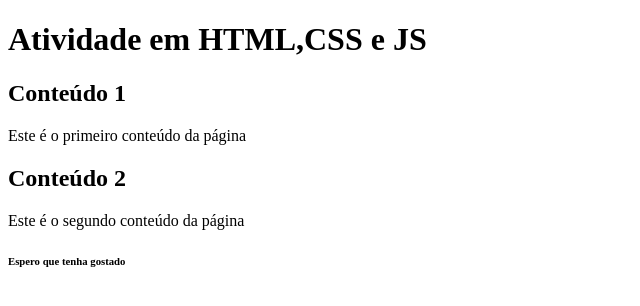
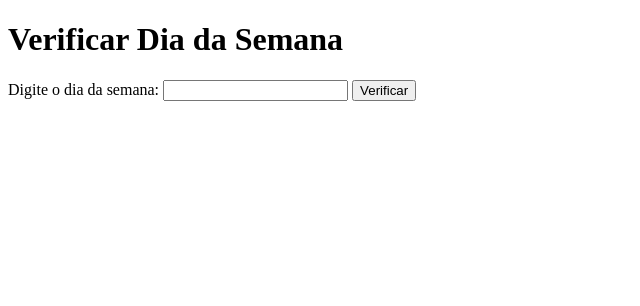
Before and after one commit to Igor-franco05/JavaScript, a plain HTML site: page index.html in a window 1280 px wide. Shown: the whole page, without its empty margins (0-640 px from the left). Drawn offline with Linux system fonts and the light colour scheme.

Commit message:
Update index.html

```diff
--- a/index.html
+++ b/index.html
@@ -1,28 +1,23 @@
 <!DOCTYPE html>
-<html lang="pt-BR">
+<html lang="pt">
 <head>
     <meta charset="UTF-8">
     <meta name="viewport" content="width=device-width, initial-scale=1.0">
-    <link rel="stylesheet" type="text/css" href="style.css">
-    <title>java</title>
+    <title>Dia da Semana</title>
+    <script>
+        function verificarDia() {
+            const dia = document.getElementById('dia').value.toLowerCase();
+            const diasUteis = ['segunda-feira', 'terça-feira', 'quarta-feira', 'quinta-feira', 'sexta-feira'];
+            const resultado = diasUteis.includes(dia) ? 'É um dia útil.' : 'Não é um dia útil.';
+            document.getElementById('resultado').innerText = resultado;
+        }
+    </script>
 </head>
 <body>
-<header>
-<h1>Atividade em HTML,CSS e JS</h1>
-</header>
-<main>
-        <section>
-            <h2>Conteúdo 1</h2>
-                <P>Este é o primeiro conteúdo da página</P>
-        </section>
-        <section>
-            <h2>Conteúdo 2</h2>
-            <p>Este é o segundo conteúdo da página</p>
-        </section>
-</main>
-<h6>Espero que tenha gostado</h6>
-
-
+    <h1>Verificar Dia da Semana</h1>
+    <label for="dia">Digite o dia da semana:</label>
+    <input type="text" id="dia">
+    <button onclick="verificarDia()">Verificar</button>
+    <p id="resultado"></p>
 </body>
-
 </html>
```
